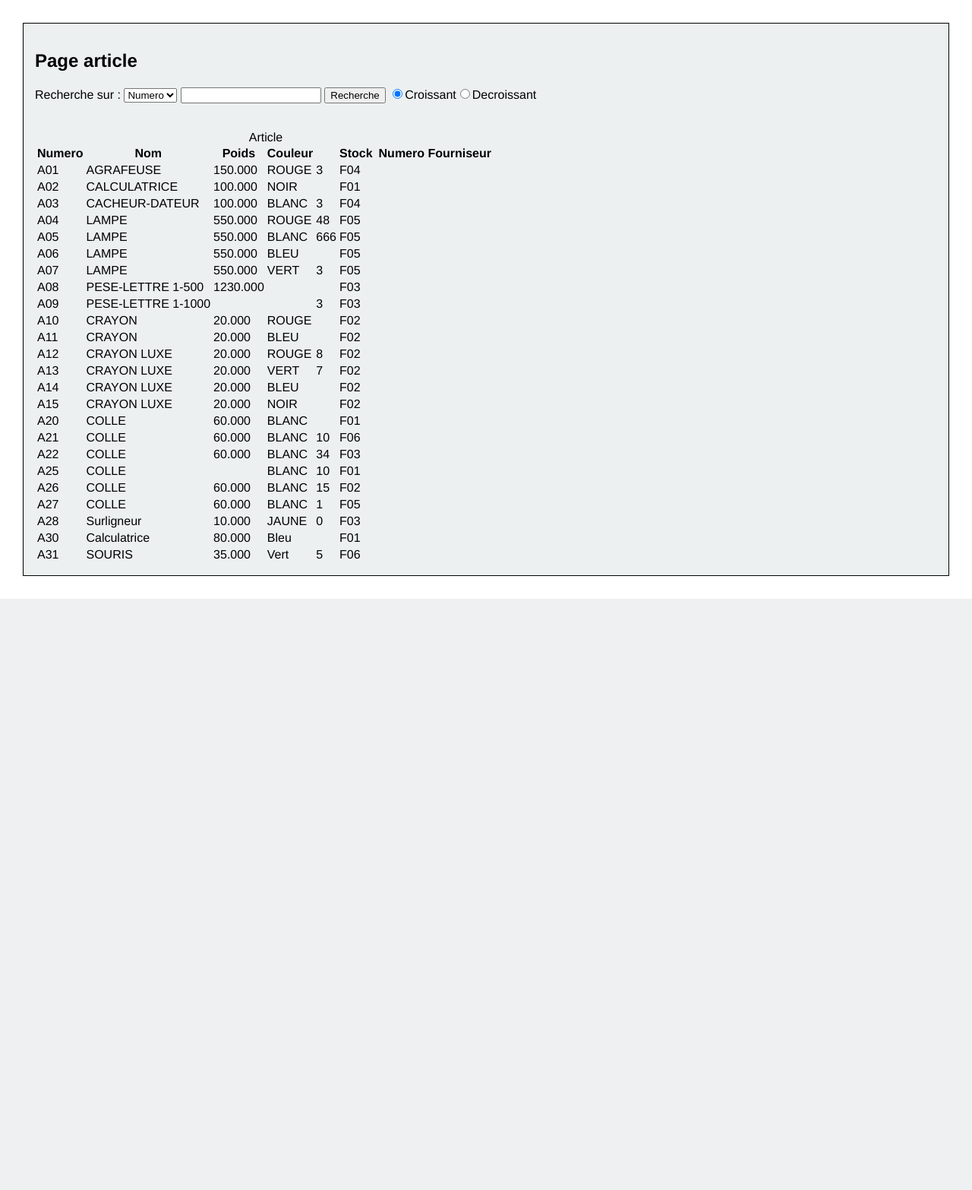
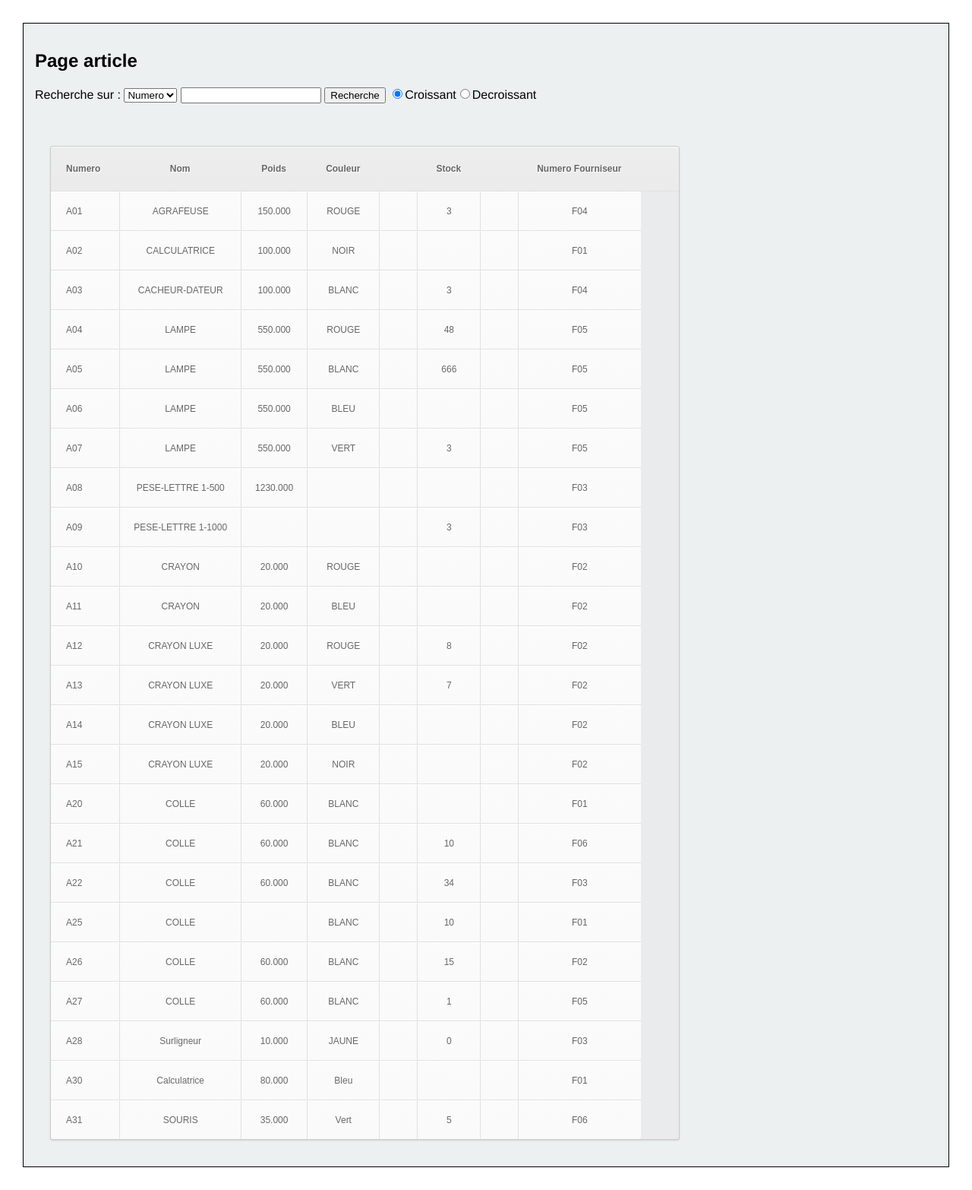
Before and after one commit to Wathis/ProjetCDI, a PHP site: page /article in a window 1280 px wide. Shown: the part 198-1764 px from the top of the page at 76% size. Before the commit the page ends 986 px from the top, so only its background shows below. Run offline with PHP 8.4, Linux system fonts and the light colour scheme; data comes from the database, SQL or seed files in the repository; some libraries are stand-ins or nearby versions.

Commit message:
Affichage tableau

```diff
--- a/app/view/article/index.php
+++ b/app/view/article/index.php
@@ -17,8 +17,7 @@
 	</div>
 	</form>
 	</br></br>
-	<table>
-		<caption>Article</caption>
+	<table id="keywords" cellspacing="0" cellpadding="0">
 		<thead>
        		<tr>
 	           <th>Numero</th>
@@ -32,15 +31,115 @@
    <tbody>
 	<?php foreach ($articles as $article) { ?>
 		<tr>
-		<td><?php echo $article["AR_NUMERO"]; ?></td>
+		<td class="lalign"><?php echo $article["AR_NUMERO"]; ?></td>
 		<td><?php echo $article["AR_NOM"]; ?></td>
 		<td><?php echo $article["AR_POIDS"]; ?></td>
 		<td><?php echo $article["AR_COULEUR"]; ?></td>
+		<td></td>
 		<td><?php echo $article["AR_STOCK"]; ?></td>
+		<td></td>
 		<td><?php echo $article["FO_NUMERO"]; ?></td>
 		</tr>
 	<?php } ?>
 	</tbody>
 	</table>
+<style>
+table a:link {
+	color: #666;
+	font-weight: bold;
+	text-decoration:none;
+}
+table a:visited {
+	color: #999999;
+	font-weight:bold;
+	text-decoration:none;
+}
+table a:active,
+table a:hover {
+	color: #bd5a35;
+	text-decoration:underline;
+}
+table {
+	font-family:Arial, Helvetica, sans-serif;
+	color:#666;
+	font-size:12px;
+	text-shadow: 1px 1px 0px #fff;
+	background:#eaebec;
+	margin:20px;
+	border:#ccc 1px solid;
 
+	-moz-border-radius:3px;
+	-webkit-border-radius:3px;
+	border-radius:3px;
+
+	-moz-box-shadow: 0 1px 2px #d1d1d1;
+	-webkit-box-shadow: 0 1px 2px #d1d1d1;
+	box-shadow: 0 1px 2px #d1d1d1;
+}
+table th {
+	padding:21px 25px 22px 25px;
+	border-top:1px solid #fafafa;
+	border-bottom:1px solid #e0e0e0;
+
+	background: #ededed;
+	background: -webkit-gradient(linear, left top, left bottom, from(#ededed), to(#ebebeb));
+	background: -moz-linear-gradient(top,  #ededed,  #ebebeb);
+}
+table th:first-child {
+	text-align: left;
+	padding-left:20px;
+}
+table tr:first-child th:first-child {
+	-moz-border-radius-topleft:3px;
+	-webkit-border-top-left-radius:3px;
+	border-top-left-radius:3px;
+}
+table tr:first-child th:last-child {
+	-moz-border-radius-topright:3px;
+	-webkit-border-top-right-radius:3px;
+	border-top-right-radius:3px;
+}
+table tr {
+	text-align: center;
+	padding-left:20px;
+}
+table td:first-child {
+	text-align: left;
+	padding-left:20px;
+	border-left: 0;
+}
+table td {
+	padding:18px;
+	border-top: 1px solid #ffffff;
+	border-bottom:1px solid #e0e0e0;
+	border-left: 1px solid #e0e0e0;
+
+	background: #fafafa;
+	background: -webkit-gradient(linear, left top, left bottom, from(#fbfbfb), to(#fafafa));
+	background: -moz-linear-gradient(top,  #fbfbfb,  #fafafa);
+}
+table tr.even td {
+	background: #f6f6f6;
+	background: -webkit-gradient(linear, left top, left bottom, from(#f8f8f8), to(#f6f6f6));
+	background: -moz-linear-gradient(top,  #f8f8f8,  #f6f6f6);
+}
+table tr:last-child td {
+	border-bottom:0;
+}
+table tr:last-child td:first-child {
+	-moz-border-radius-bottomleft:3px;
+	-webkit-border-bottom-left-radius:3px;
+	border-bottom-left-radius:3px;
+}
+table tr:last-child td:last-child {
+	-moz-border-radius-bottomright:3px;
+	-webkit-border-bottom-right-radius:3px;
+	border-bottom-right-radius:3px;
+}
+table tr:hover td {
+	background: #f2f2f2;
+	background: -webkit-gradient(linear, left top, left bottom, from(#f2f2f2), to(#f0f0f0));
+	background: -moz-linear-gradient(top,  #f2f2f2,  #f0f0f0);
+}
+<style>
 </div>
```
